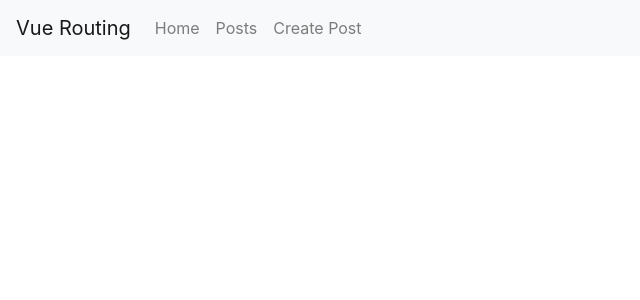
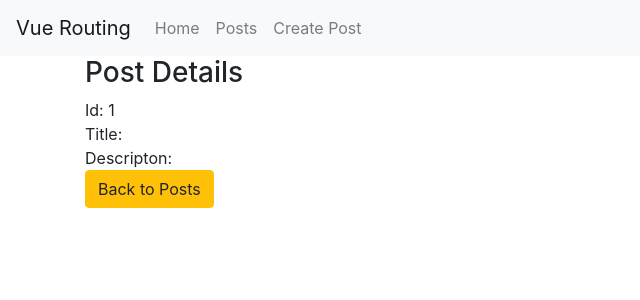
Before and after one commit to leelanarasimha/vue3-course, a Vue app in the folder vue-routing/: page /posts/1 in a window 1280 px wide. Shown: the top 300 px of the page, without its empty margins (0-640 px from the left). Built offline with nearby package versions, Linux system fonts and the light colour scheme; no server answers.

Commit message:
Added the dynamic routing

```diff
--- a/vue-routing/src/components/pages/CreatePost.vue
+++ b/vue-routing/src/components/pages/CreatePost.vue
@@ -35,13 +35,10 @@ export default {
 
     methods: {
         onCreatePost() {
-            Axios.post(
-                `https://vue-completecourse.firebaseio.com/posts.json`,
-                {
-                    title: this.title,
-                    description: this.description,
-                },
-            ).then((response) => {
+            Axios.post(`posts.json`, {
+                title: this.title,
+                description: this.description,
+            }).then((response) => {
                 console.log(response);
                 this.$router.push('/posts');
             });
--- /dev/null
+++ b/vue-routing/src/components/pages/PostItem.vue
@@ -0,0 +1,34 @@
+<template>
+    <div>
+        <h3>Post Details</h3>
+        <div>
+            <div>Id: {{ id }}</div>
+            <div>Title: {{ post.title }}</div>
+            <div>Descripton: {{ post.description }}</div>
+        </div>
+
+        <div>
+            <router-link class="btn btn-warning" to="/posts"
+                >Back to Posts</router-link
+            >
+        </div>
+    </div>
+</template>
+
+<script>
+import Axios from 'axios';
+export default {
+    data() {
+        return {
+            post: '',
+            id: '',
+        };
+    },
+    created() {
+        this.id = this.$route.params.id;
+        Axios.get(`posts.json?id=${this.id}`).then((response) => {
+            this.post = response.data[this.id];
+        });
+    },
+};
+</script>
--- a/vue-routing/src/components/pages/Posts.vue
+++ b/vue-routing/src/components/pages/Posts.vue
@@ -7,6 +7,9 @@
                     <th>Id</th>
                     <th>Title</th>
                     <th>Description</th>
+                    <th>
+                        Actions
+                    </th>
                 </tr>
             </thead>
 
@@ -15,6 +18,13 @@
                     <td>{{ post.id }}</td>
                     <td>{{ post.title }}</td>
                     <td>{{ post.description }}</td>
+                    <td>
+                        <router-link
+                            :to="`/posts/${post.id}`"
+                            class="btn btn-primary"
+                            >Show Details</router-link
+                        >
+                    </td>
                 </tr>
             </tbody>
         </table>
@@ -31,11 +41,9 @@ export default {
         };
     },
     mounted() {
-        axios
-            .get(`https://vue-completecourse.firebaseio.com/posts.json`)
-            .then((response) => {
-                this.formatPosts(response.data);
-            });
+        axios.get(`posts.json`).then((response) => {
+            this.formatPosts(response.data);
+        });
     },
     methods: {
         formatPosts(postsData) {
--- a/vue-routing/src/main.js
+++ b/vue-routing/src/main.js
@@ -3,7 +3,9 @@ import App from './App.vue';
 import Home from './components/pages/Home.vue';
 import Posts from './components/pages/Posts.vue';
 import CreatePost from './components/pages/CreatePost.vue';
+import PostItem from './components/pages/PostItem.vue';
 import { createRouter, createWebHistory } from 'vue-router';
+import Axios from 'axios';
 
 const routes = [
     {
@@ -13,6 +15,10 @@ const routes = [
     {
         path: '/posts',
         component: Posts,
+    },
+    {
+        path: '/posts/:id',
+        component: PostItem,
     },
     {
         path: '/createpost',
@@ -26,6 +32,8 @@ const router = createRouter({
     linkActiveClass: 'active',
 });
 
+Axios.defaults.baseURL = 'https://vue-completecourse.firebaseio.com/';
+
 const app = createApp(App);
 app.use(router);
 app.mount('#app');
```
